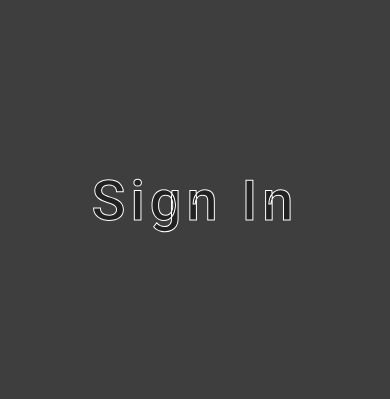
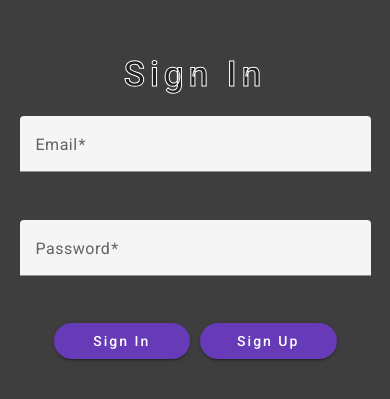
Before and after one commit to GilbertONJ/szakdoga, an Angular app in the folder stardust/: page / in a window 390 px wide. Shown: the part 213-612 px from the top of the page. Built offline with nearby package versions, Linux system fonts and the light colour scheme.

Commit message:
feat: Create login form

```diff
--- a/stardust/src/app/pages/login/login.component.html
+++ b/stardust/src/app/pages/login/login.component.html
@@ -5,8 +5,20 @@
 
   <div class="form-container">
     <h2>Sign In</h2>
-      <form>
-
+    <form [formGroup]="loginForm">
+        <mat-form-field appearance="fill">
+          <mat-label>Email</mat-label>
+          <input matInput type="email" formControlName="email" />
+        </mat-form-field>
+        <mat-form-field appearance="fill">
+          <mat-label>Password</mat-label>
+          <input matInput type="password" formControlName="password" />
+        </mat-form-field>
+        <div>
+          <button mat-raised-button color="primary">Sign In</button>
+          <span style="margin: 5px;"></span>
+          <button mat-raised-button color="primary">Sign Up</button>
+        </div>
     </form>
   </div>
 </div>
--- a/stardust/src/app/pages/login/login.component.scss
+++ b/stardust/src/app/pages/login/login.component.scss
@@ -27,23 +27,58 @@
     flex-direction: column;
     justify-content: center;
     align-items: center;
+  }
 
-    h2 {
+  .form-container h2 {
     font-size: 4em;
     color: #222;
     letter-spacing: 5px;
+    margin-bottom: 5vh;
     -webkit-text-fill-color: #222;
     -webkit-text-stroke-color: white;
     -webkit-text-stroke-width: 1px;
   }
+
+  form {
+    display: flex;
+    flex-direction: column;
+    align-items: center;
+    width: 100%;
+    justify-content: center;
+  }
+
+  mat-form-field {
+    width: 80%;
+    margin-bottom: 2vh;
+  }
+
+  button {
+    width: 20vw;
+    letter-spacing: 2px;
+    border-radius: 25px;
   }
 
   @media screen and (max-width: 768px) {
     .title-container {
       display: none;
     }
-    .form-container{
+
+    .form-container {
       background: none;
       width: 100%;
+
+      h2{
+        font-size: 2.5em;
+        margin-bottom: 3vh;
       }
     }
+
+    mat-form-field {
+      width: 90%;
+      margin-bottom: 3vh;
+    }
+
+    button{
+        width: 35vw;
+    }
+  }
--- a/stardust/src/app/pages/login/login.component.ts
+++ b/stardust/src/app/pages/login/login.component.ts
@@ -1,4 +1,5 @@
 import { Component } from '@angular/core';
+import { FormControl, FormGroup, Validators } from '@angular/forms';
 
 @Component({
   selector: 'app-login',
@@ -6,5 +7,8 @@ import { Component } from '@angular/core';
   styleUrl: './login.component.scss'
 })
 export class LoginComponent {
-
+  loginForm = new FormGroup({
+    email: new FormControl('', Validators.required),
+    password: new FormControl('', Validators.required),
+  });
 }
```
Also changed, not shown: stardust/src/app/pages/login/login.module.ts (+10 -0 lines). Lines whose indentation alone changed are shown as unchanged.
